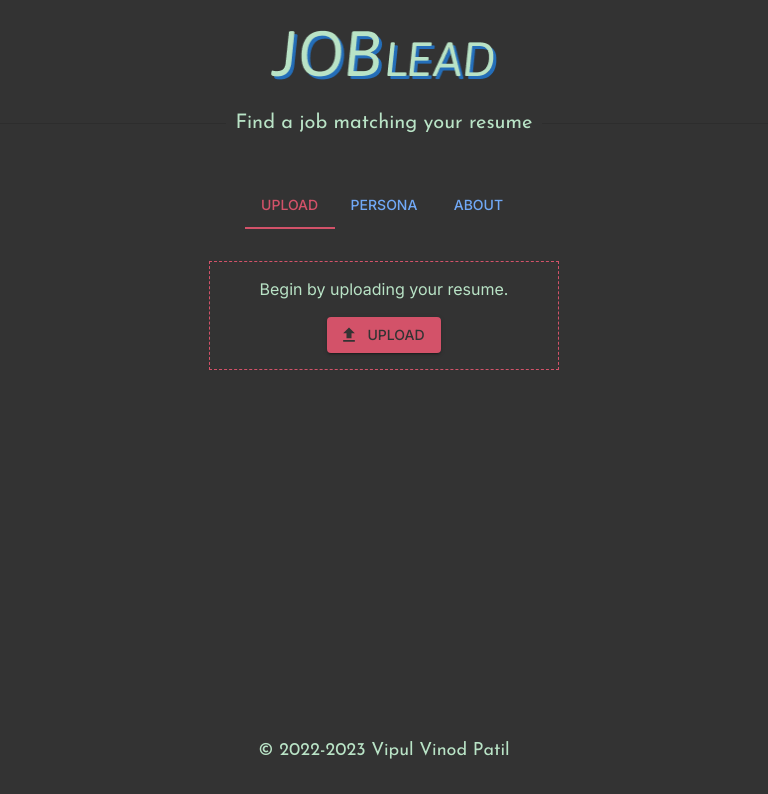
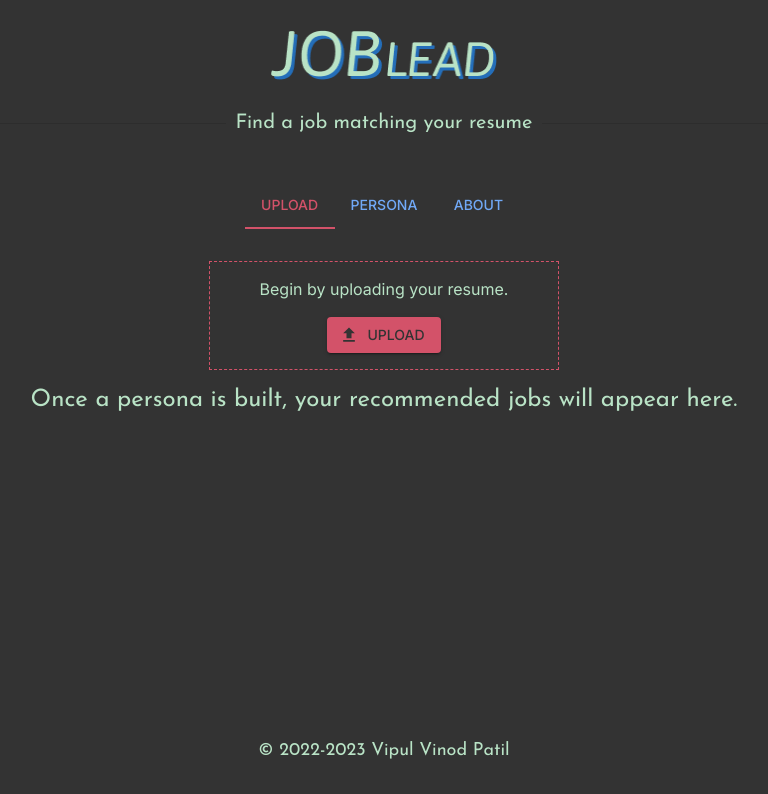
Before and after one commit to vipulvpatil/joblead, a Next.js app: page / in a window 1280 px wide. Shown: the top 794 px of the page, without its empty margins (256-1024 px from the left). Built offline with nearby package versions, Linux system fonts and the light colour scheme.

Commit message:
Added better display messages and recommended label

```diff
--- a/components/about_div.js
+++ b/components/about_div.js
@@ -1,40 +1,12 @@
-import {Button, CircularProgress, Stack, Typography} from "@mui/material"
-import {useEffect, useState} from "react"
-import SearchIcon from "@mui/icons-material/Search"
+import {Stack, Typography} from "@mui/material"
 import styles from "@/styles/Home.module.css"
 
-const AboutDiv = ({onClick, apiError, apiStatus}) => {
-  const [statusJsx, setStatusJsx] = useState(null)
-
-  useEffect(() => {
-    if(apiStatus === "pending"){
-      setStatusJsx(<Typography variant="body2" className={styles.error}>searching<CircularProgress size={18} className={styles.resumeProgress}/></Typography>)
-    } else {
-      if(apiStatus === "complete"){
-        if(apiError){
-          setStatusJsx(<Typography variant="body2" className={styles.error}>{apiError}</Typography>)
-        } else {
-          setStatusJsx(<Typography variant="body2" className={styles.error}>results are ready</Typography>)
-        }
-      }
-    }
-  }, [apiError, apiStatus])
-
+const AboutDiv = () => {
   return (
     <Stack direction="column" className={styles.aboutStack} spacing={2}>
       <Typography variant="body2">
         This is an experiment in AI based job hunt. All you have to do is provide your resume in DOCX or PDF format and we will find the best matching jobs after analysing your resume using OpenAI&apos;s GPT-3
       </Typography>
-      <Button
-        component="label"
-        variant="contained"
-        disabled={apiStatus === "pending"}
-        startIcon={<SearchIcon />}
-        sx={{p:"auto"}}
-        onClick={onClick}>
-        Search
-      </Button>
-      {statusJsx}
     </Stack>
   )
 }
--- a/components/jobcard.js
+++ b/components/jobcard.js
@@ -9,6 +9,11 @@ const Jobcard = ({title, company, date, locations, salary, url, weight}) => {
   const userLocale = getUserLocale()
   const displayDate = localDate.toLocaleDateString(userLocale, {options})
 
+  let recommendedJsx = null
+  if(weight > 20) {
+    recommendedJsx = <Typography variant="h6" className={styles.recommendedText}>Recommended</Typography>
+  }
+
   return (
     <a target="_blank" href={url} rel="noopener noreferrer">
       <Card variant="outlined" className={styles.card}>
@@ -17,7 +22,7 @@ const Jobcard = ({title, company, date, locations, salary, url, weight}) => {
         <Typography variant="body" className={`${styles.limitedLinesText} ${styles.jobDescription}`}>{salary}</Typography>
         <Typography variant="body" className={`${styles.limitedLinesText} ${styles.jobDescription}`}>{locations}</Typography>
         <Typography variant="h6">Posted at: {displayDate}</Typography>
-        <Typography variant="h6">weight: {weight}</Typography>
+        {recommendedJsx}
       </Card>
     </a>
   )
--- a/components/joblist.js
+++ b/components/joblist.js
@@ -1,9 +1,50 @@
+import {useEffect, useState} from "react"
 import Jobcard from "@/components/jobcard"
+import findJobsForPersona from "@/lib/find_jobs"
 import styles from "@/styles/Home.module.css"
-const {Grid} = require("@mui/material")
+const {Grid, Typography, CircularProgress} = require("@mui/material")
 
-const Joblist = ({jobs}) => {
-  const jobsJsx = jobs.map((job, index) => {
+const Joblist = ({personaData}) => {
+  const [searchApiError, setSearchApiError] = useState(null)
+  const [searchApiStatus, setSearchApiStatus] = useState(null)
+  const [jobs, setJobs] = useState([])
+  const [resultantJsx, setResultantJsx] = useState(null)
+
+  useEffect(() => {
+    const searchJobs = async () => {
+      setSearchApiStatus("pending")
+      const jobResults = await findJobsForPersona(personaData)
+      setSearchApiError(jobResults.error)
+      setSearchApiStatus(jobResults.status)
+      if(jobResults.result) {
+        setJobs(jobResults.result)
+      }
+    }
+    searchJobs()
+  }, [personaData])
+
+  useEffect(() => {
+    if(searchApiStatus === "pending"){
+      setResultantJsx(
+        <Grid item mobile={12}>
+          <Typography variant="h4" className={styles.jobListStatus}>
+            searching jobs
+            <CircularProgress size={24} className={styles.jobListProgress}/>
+          </Typography>
+        </Grid>
+      )
+    } else if(searchApiStatus === "complete"){
+      if(searchApiError){
+        setResultantJsx(
+          <Grid item mobile={12}>
+            <Typography variant="h4" className={styles.jobListStatus}>
+              {searchApiError}
+            </Typography>
+          </Grid>
+        )
+      } else {
+        setResultantJsx(
+          jobs.map((job, index) => {
             return (
               <Grid item mobile={12} key={index}>
                 <Jobcard
@@ -19,11 +60,23 @@ const Joblist = ({jobs}) => {
               </Grid>
             )
           })
+        )
+      }
+    } else {
+      setResultantJsx(
+        <Grid item mobile={12}>
+          <Typography variant="h4" className={styles.jobListStatus}>
+            awaiting persona details
+          </Typography>
+        </Grid>
+      )
+    }
+  }, [searchApiError, searchApiStatus, jobs])
 
   return(
     <div className={styles.joblist}>
       <Grid container spacing={2}>
-        {jobsJsx}
+        {resultantJsx}
       </Grid>
     </div>
   )
--- a/components/tab_container.js
+++ b/components/tab_container.js
@@ -3,22 +3,19 @@ import {useEffect, useState} from "react"
 import AboutDiv from "@/components/about_div"
 import PersonaDiv from "@/components/persona_div"
 import UploadDiv from "@/components/upload_div"
-import findJobsForPersona from "@/lib/find_jobs"
 import styles from "@/styles/Home.module.css"
 
-const TabContainer = ({setJobs}) => {
+const TabContainer = ({personaData, setPersonaData}) => {
   const [tabContent, setTabContent] = useState(<UploadDiv/>)
   const [value, setValue] = useState(0)
-  const [personaData, setPersonaData] = useState(null)
   const [resumeApiError, setResumeApiError] = useState(null)
   const [resumeApiStatus, setResumeApiStatus] = useState(null)
-  const [searchApiError, setSearchApiError] = useState(null)
-  const [searchApiStatus, setSearchApiStatus] = useState(null)
 
   const onTabChange = (e, newValue) => {
     setValue(newValue)
   }
 
+  useEffect(() => {
     const uploadResume = async(resumeFile) => {
       const formData = new FormData()
       formData.append("resume", resumeFile)
@@ -43,24 +40,11 @@ const TabContainer = ({setJobs}) => {
       }
     }
 
-
-
-  useEffect(() => {
     const onFileSelectChange = (event) => {
       if (!event.target.files?.length) {
         return
       }
       uploadResume(event.target.files[0])
-    }
-
-    const onSearchClick = async () => {
-      setSearchApiStatus("pending")
-      const jobResults = await findJobsForPersona(personaData)
-      setSearchApiError(jobResults.error)
-      setSearchApiStatus(jobResults.status)
-      if(jobResults.result) {
-        setJobs(jobResults.result)
-      }
     }
 
     switch(value) {
@@ -71,10 +55,10 @@ const TabContainer = ({setJobs}) => {
         setTabContent(<PersonaDiv personaData={personaData}/>)
         break
       case 2:
-        setTabContent(<AboutDiv onClick={onSearchClick} apiError={searchApiError} apiStatus={searchApiStatus}/>)
+        setTabContent(<AboutDiv/>)
         break
     }
-  }, [value, resumeApiError, personaData, resumeApiStatus, searchApiError, searchApiStatus, setJobs])
+  }, [value, resumeApiError, personaData, resumeApiStatus, setPersonaData])
 
   return <>
     <Tabs value={value} onChange={onTabChange} centered className={styles.subheader}>
--- a/lib/find_jobs.js
+++ b/lib/find_jobs.js
@@ -34,7 +34,7 @@ const findUniqueJobsMap = async (technicalSkills, city, weight) => {
 const findJobsForPersona = async(persona) => {
   if (!persona) {
     return {
-      error: "Persona not found. Please begin by uploading a resume.",
+      error: "Once a persona is built, your recommended jobs will appear here.",
       status: "complete",
       result: null
     }
--- a/pages/index.js
+++ b/pages/index.js
@@ -4,13 +4,12 @@ import TabContainer from "@/components/tab_container"
 import {useState} from "react"
 
 const Index = () => {
-  const [jobs, setJobs] = useState([])
-
+  const [personaData, setPersonaData] = useState(null)
 
   return (
     <Stack direction="column" sx={{alignItems: "center"}}>
-      <TabContainer setJobs={setJobs}/>
-      <Joblist jobs={jobs}/>
+      <TabContainer personaData={personaData} setPersonaData={setPersonaData}/>
+      <Joblist personaData={personaData}/>
     </Stack>
   )
 }
--- a/styles/Home.module.css
+++ b/styles/Home.module.css
@@ -112,3 +112,21 @@
 .personaDataValue {
   color: var(--mui-palette-tertiary-main);
 }
+
+.jobListStatus {
+  color: var(--mui-palette-tertiary-main);
+  justify-content: center;
+  text-align: center;
+  display: flex;
+  align-items: center;
+  margin: 2rem;
+}
+
+.jobListProgress {
+  color: var(--mui-palette-tertiary-main);
+  margin-left: 1rem;
+}
+
+.recommendedText {
+  color: var(--mui-palette-primary-main);
+}
```
Lines whose indentation alone changed are shown as unchanged.
